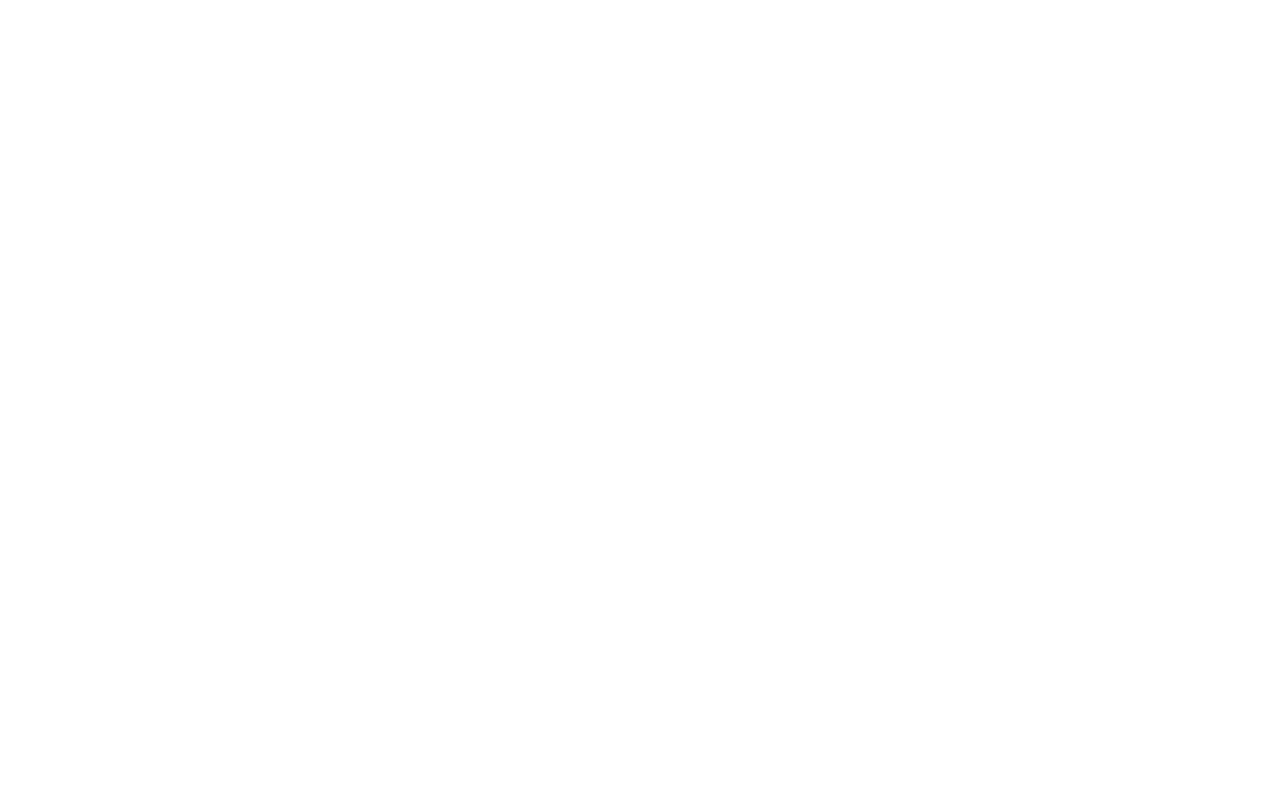
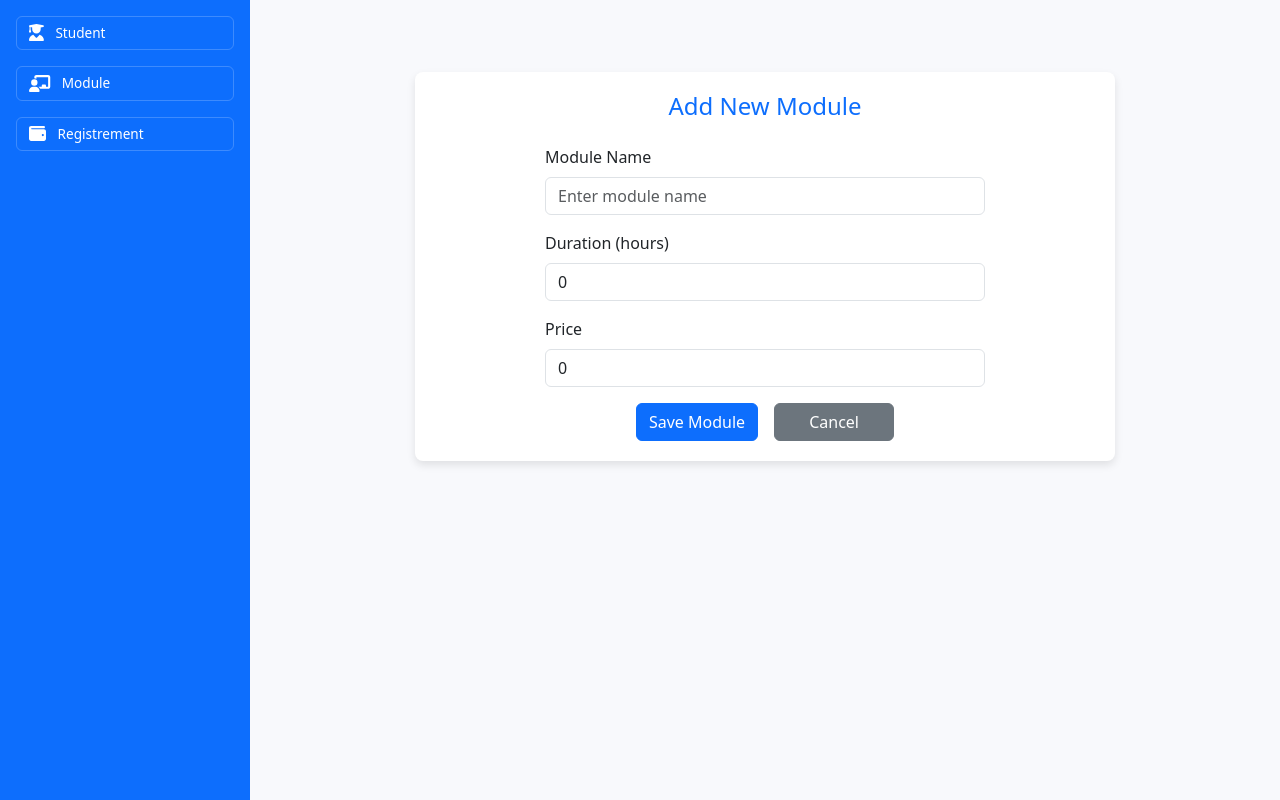
Before and after one commit to AssaBaradji/frontend_training-management, a Vue app: page /Add-module in a window 1280 px wide. Before the commit this address had no page. Built offline with nearby package versions, Linux system fonts and the light colour scheme.

Commit message:
updat module

```diff
--- a/src/router/index.js
+++ b/src/router/index.js
@@ -4,6 +4,7 @@ import ListStudent from "@/views/student/ListStudent.vue";
 import AddStudent from "../views/student/AddStudent.vue";
 import EditStudent from "../views/student/EditStudent.vue";
 import ListModule from "../views/module/ListMoule.vue";
+import AddModule from "../views/module/AddModule.vue";
 
 
 
@@ -19,6 +20,7 @@ const routes = [
             { path: "Add-Student", name: "AddStudent", component: AddStudent},
             { path: "edit-student/:id", name: "editStudent", component: EditStudent },
             { path: "list-module", name: "listModule", component: ListModule },
+            { path: "Add-module", name: "addModule", component: AddModule },
 
 
         ],
--- a/src/views/module/AddModule.vue
+++ b/src/views/module/AddModule.vue
@@ -0,0 +1,125 @@
+<template>
+    <div class="container mt-1">
+        <div class="col-md-8 mx-auto">
+            <h1 class="h4 text-primary mb-4 text-center">Add New Module</h1>
+
+            <!-- Affichage des erreurs globales du backend -->
+            <div v-if="moduleStore.error" class="alert alert-danger">
+                <p>{{ moduleStore.error }}</p>
+            </div>
+
+            <form @submit.prevent="submitForm">
+                <!-- Module Name -->
+                <div class="mb-3">
+                    <label for="moduleName" class="form-label">Module Name</label>
+                    <input type="text" id="moduleName" v-model="form.name" class="form-control"
+                        :class="{ 'is-invalid': errors.name }" required placeholder="Enter module name" />
+                    <div v-if="errors.name" class="invalid-feedback">{{ errors.name }}</div>
+                </div>
+
+                <!-- Duration -->
+                <div class="mb-3">
+                    <label for="moduleDuration" class="form-label">Duration (hours)</label>
+                    <input type="number" id="moduleDuration" v-model="form.duration" class="form-control"
+                        :class="{ 'is-invalid': errors.duration }" required min="1"
+                        placeholder="Enter module duration" />
+                    <div v-if="errors.duration" class="invalid-feedback">{{ errors.duration }}</div>
+                </div>
+
+                <!-- Price -->
+                <div class="mb-3">
+                    <label for="modulePrice" class="form-label">Price</label>
+                    <input type="number" id="modulePrice" v-model="form.price" class="form-control"
+                        :class="{ 'is-invalid': errors.price }" required min="0" step="0.01"
+                        placeholder="Enter module price" />
+                    <div v-if="errors.price" class="invalid-feedback">{{ errors.price }}</div>
+                </div>
+
+                <!-- Boutons -->
+                <div class="d-flex justify-content-center">
+                    <button type="submit" class="btn btn-primary" :disabled="isLoading">
+                        <span v-if="isLoading">Adding...</span>
+                        <span v-else>Save Module</span>
+                    </button>
+                    <button type="button" class="btn btn-secondary ms-3" @click="cancel">
+                        Cancel
+                    </button>
+                </div>
+            </form>
+        </div>
+    </div>
+</template>
+
+<script setup>
+import { ref, reactive } from "vue";
+import { useRouter } from "vue-router";
+import { useToast } from "vue-toastification";
+import useModuleStore from "@/store/moduleStore";
+
+// Dépendances
+const router = useRouter();
+const moduleStore = useModuleStore();
+const toast = useToast();
+
+// État local pour le formulaire
+const form = ref({
+    name: "",
+    duration: 0,
+    price: 0.0,
+});
+
+const errors = reactive({
+    name: "",
+    duration: "",
+    price: "",
+});
+
+// États pour la gestion des erreurs
+const isLoading = ref(false);
+
+// Retour à la liste des modules
+const cancel = () => router.push({ name: "listModule" });
+
+// Soumission du formulaire d'ajout
+const submitForm = async () => {
+    try {
+        isLoading.value = true;
+        // Réinitialisation des erreurs
+        Object.keys(errors).forEach((key) => (errors[key] = ""));
+
+        // Ajout du module
+        await moduleStore.createModule(form.value);
+
+        toast.success("Module added successfully!");
+        router.push({ name: "listModule" });
+    } catch (error) {
+        toast.error("Error while adding module.");
+        // Ici tu peux aussi gérer l'affichage d'erreurs spécifiques venant du backend si nécessaire
+    } finally {
+        isLoading.value = false;
+    }
+};
+</script>
+
+<style scoped>
+.container {
+    max-width: 700px;
+    background: #fff;
+    padding: 20px;
+    border-radius: 8px;
+    box-shadow: 0px 4px 8px rgba(0, 0, 0, 0.1);
+}
+
+button {
+    min-width: 120px;
+}
+
+.is-invalid {
+    border-color: #dc3545;
+}
+
+.invalid-feedback {
+    color: #dc3545;
+    font-size: 0.875em;
+}
+</style>
--- a/src/views/module/ListMoule.vue
+++ b/src/views/module/ListMoule.vue
@@ -1,67 +1,11 @@
-import { defineStore } from "pinia";
-import axios from "axios";
-
-const API_BASE_URL = "http://localhost:3000/modules"; // Remplacez par votre URL de backend
-
-export default defineStore("moduleStore", {
-  state: () => ({
-    modules: [],
-  }),
-
-  actions: {
-    async loadModules() {
-      try {
-        const response = await axios.get(API_BASE_URL);
-        this.modules = response.data;
-      } catch (error) {
-        console.error("Error loading modules:", error);
-        throw error;
-      }
-    },
-
-    async updateModule(id, updatedModule) {
-      try {
-        const response = await axios.put(`${API_BASE_URL}/${id}`, updatedModule);
-        const index = this.modules.findIndex((module) => module.id === id);
-        if (index !== -1) {
-          this.modules.splice(index, 1, response.data);
-        }
-      } catch (error) {
-        console.error("Error updating module:", error);
-        throw error;
-      }
-    },
-
-    async createModule(newModule) {
-      try {
-        const response = await axios.post(API_BASE_URL, newModule);
-        this.modules.push(response.data);
-      } catch (error) {
-        console.error("Error creating module:", error);
-        throw error;
-      }
-    },
-
-    async deleteModule(id) {
-      try {
-        await axios.delete(`${API_BASE_URL}/${id}`);
-        this.modules = this.modules.filter((module) => module.id !== id);
-      } catch (error) {
-        console.error("Error deleting module:", error);
-        throw error;
-      }
-    },
-  },
-});
-
 <template>
     <div>
         <!-- Title -->
-    <h4 class="mb-4">Module Management</h4>
+        <h4 class="mb-4">Module List</h4>
 
         <!-- Add Module Button -->
         <div class="text-end mb-4">
-      <button class="btn btn-primary btn-sm fw-bold" @click="navigate('AddModule')">
+            <button class="btn btn-primary btn-sm fw-bold" @click="navigate('addModule')">
                 <i class="fa fa-plus me-1"></i> Add Module
             </button>
         </div>
@@ -74,7 +18,7 @@ export default defineStore("moduleStore", {
                         <th scope="col">#</th>
                         <th scope="col">Name</th>
                         <th scope="col">Duration (hours)</th>
-            <th scope="col">Price ($)</th>
+                        <th scope="col">Price</th>
                         <th scope="col">Actions</th>
                     </tr>
                 </thead>
@@ -88,14 +32,14 @@ export default defineStore("moduleStore", {
                         <td>{{ module.duration }}</td>
                         <td>{{ module.price.toFixed(2) }}</td>
                         <td>
-              <button class="btn btn-sm btn-primary me-2" @click="editModule(module)">
-                <i class="fa fa-edit"></i> Edit
+                            <button class="btn btn-sm btn-info me-2" @click="viewModule(module)">
+                                <i class="fa fa-eye"></i>
+                            </button>
+                            <button class="btn btn-sm btn-warning me-2" @click="editModule(module)">
+                                <i class="fa fa-edit"></i>
                             </button>
                             <button class="btn btn-sm btn-danger me-2" @click="confirmDeleteModule(module.id)">
-                <i class="fa fa-trash"></i> Delete
-              </button>
-              <button class="btn btn-sm btn-info" @click="viewModule(module)">
-                <i class="fa fa-eye"></i> View
+                                <i class="fa fa-trash"></i>
                             </button>
                         </td>
                     </tr>
```
Lines whose indentation alone changed are shown as unchanged.
